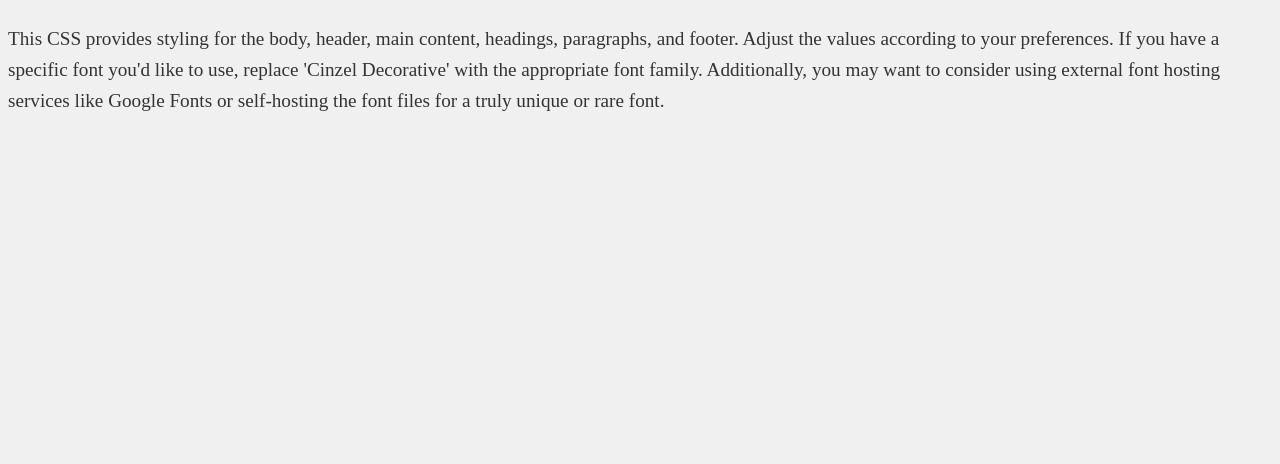
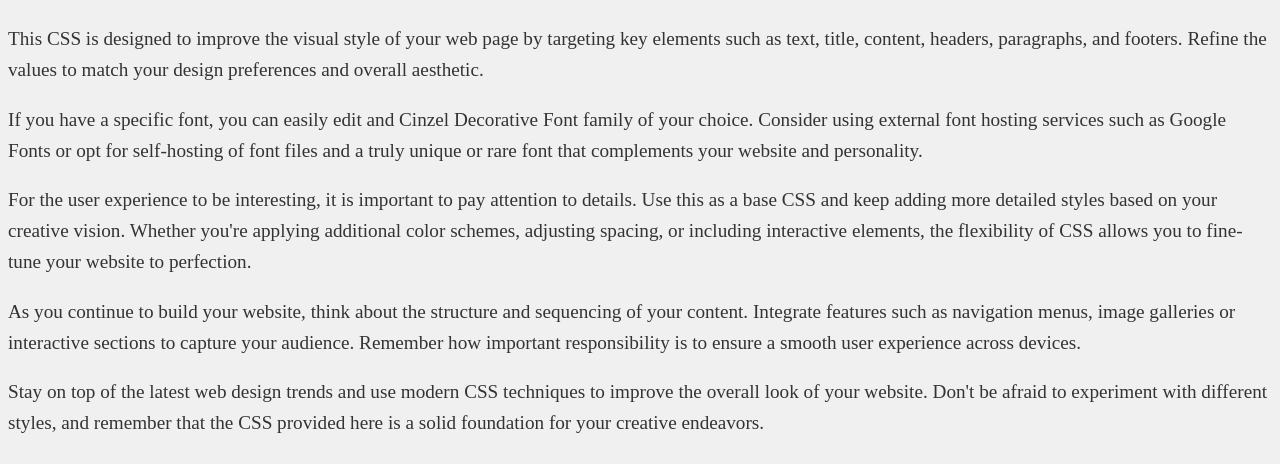
Before and after one commit to VamsiPullagura6677/ITC-505, a plain HTML site: page lab-3/index.html in a window 1280 px wide. Shown: the part 336-800 px from the top of the page. Drawn offline with Linux system fonts and the light colour scheme; a web font is replaced by a local one.

Commit message:
Update index.html

```diff
--- a/lab-3/index.html
+++ b/lab-3/index.html
@@ -54,10 +54,10 @@
     <p>Welcome to a world of uncommon fonts!</p>
   </header>
     <h1>Main Content</h1>
-    <p>This CSS provides styling for the body, header, main content, headings, paragraphs, and footer.
-	Adjust the values according to your preferences.
-	If you have a specific font you'd like to use, replace 'Cinzel Decorative' with the appropriate font family.
-	Additionally, you may want to consider using external font hosting services like Google Fonts or self-hosting the font files for a truly unique or rare font.</p>
-    <!-- Add more content here -->
+    <p>This CSS is designed to improve the visual style of your web page by targeting key elements such as text, title, content, headers, paragraphs, and footers. Refine the values to match your design preferences and overall aesthetic.</p>
+        <p> If you have a specific font, you can easily edit and Cinzel Decorative Font family of your choice. Consider using external font hosting services such as Google Fonts or opt for self-hosting of font files and a truly unique or rare font that complements your website and personality.</p>
+	<p>For the user experience to be interesting, it is important to pay attention to details. Use this as a base CSS and keep adding more detailed styles based on your creative vision. Whether you're applying additional color schemes, adjusting spacing, or including interactive elements, the flexibility of CSS allows you to fine-tune your website to perfection.</p>
+	<p>As you continue to build your website, think about the structure and sequencing of your content. Integrate features such as navigation menus, image galleries or interactive sections to capture your audience. Remember how important responsibility is to ensure a smooth user experience across devices.</p>
+	<p>Stay on top of the latest web design trends and use modern CSS techniques to improve the overall look of your website. Don't be afraid to experiment with different styles, and remember that the CSS provided here is a solid foundation for your creative endeavors.</p>
 </body>
 </html>
```
